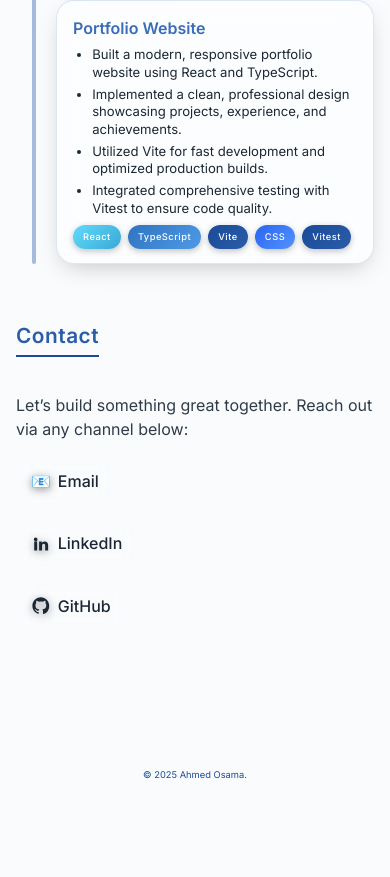
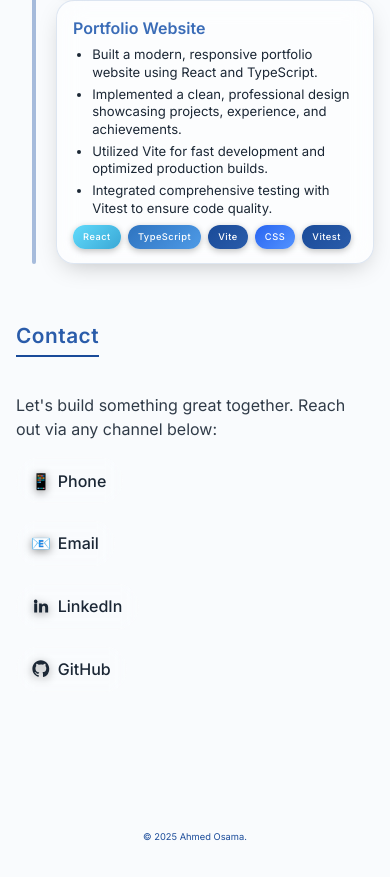
Before and after one commit to AhmedOsamaAli/Portfolio, a React (Vite) app: page / in a window 390 px wide. Shown: the part 5503-6380 px from the top of the page. Before the commit the page ends 6317 px from the top, so only its background shows below. Built offline with nearby package versions, Linux system fonts and the light colour scheme.

Commit message:
add phone number

```diff
--- a/src/portfolio/Portfolio.tsx
+++ b/src/portfolio/Portfolio.tsx
@@ -146,8 +146,14 @@ export const Portfolio: React.FC = () => {
         </Section>
         <Section id="contact" title="Contact">
           <div className="contact-links" aria-label="Contact links">
-            <p className="contact-intro">Let’s build something great together. Reach out via any channel below:</p>
+            <p className="contact-intro">Let's build something great together. Reach out via any channel below:</p>
             <ul className="contact-list">
+              <li>
+                <a href="tel:+201223729895" className="contact-link" aria-label="Call Ahmed" title="+20 122 372 9895">
+                  <span className="icon" aria-hidden="true">📱</span>
+                  <span>Phone</span>
+                </a>
+              </li>
               <li>
                 <a href="mailto:ahmedosamadiab@gmail.com" className="contact-link" aria-label="Email Ahmed">
                   <span className="icon" aria-hidden="true">📧</span>
```
